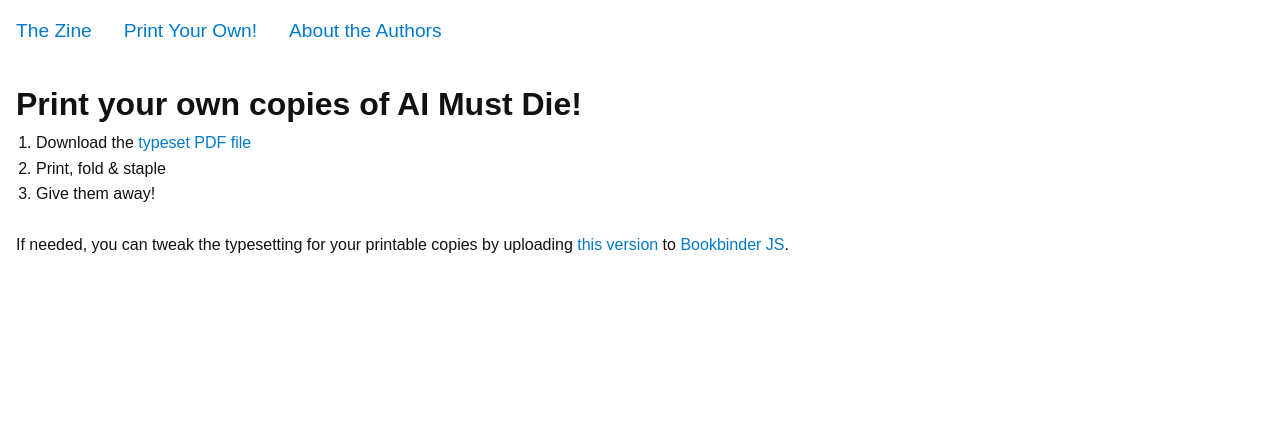
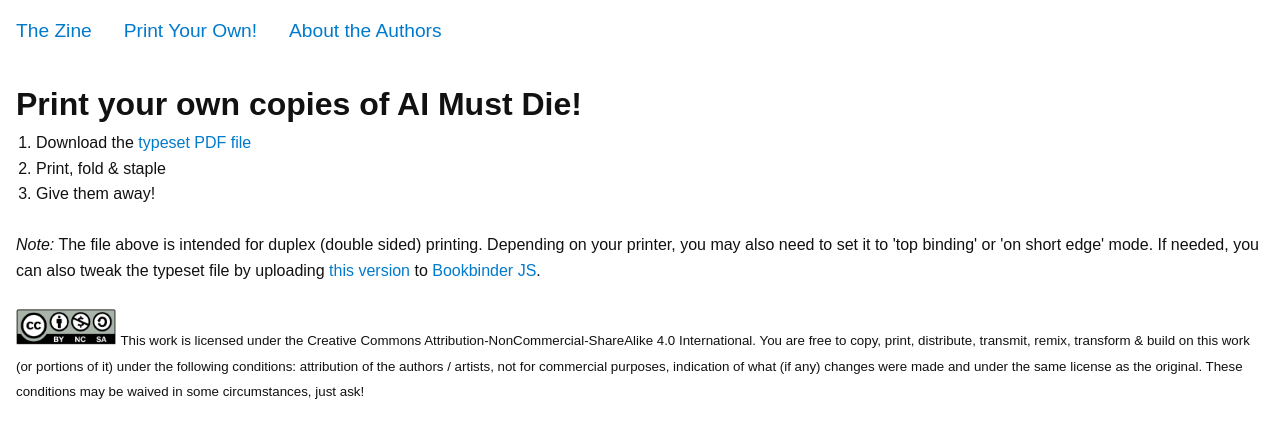
Before and after one commit to camoverride/ai_must_die, a Jekyll site: the page built from assets/printable.html, in a window 1280 px wide. Shown: the top 438 px of the page. Built offline with Jekyll 4.4.1, drawn with Linux system fonts in a browser that asks for light colours.

Commit message:
clarified print instructions, added cc lic to print page

```diff
--- a/assets/printable.html
+++ b/assets/printable.html
@@ -15,8 +15,11 @@ title: Print Your Own!
     </p>
 </div>
 <br>
-<div>
     <p>
-        If needed, you can tweak the typesetting for your printable copies by uploading <a href="AI_Must_Die_v1.4.4.pdf">this version</a> to <a href="https://momijizukamori.github.io/bookbinder-js/">Bookbinder JS</a>.
+        <i>Note:</i> The file above is intended for duplex (double sided) printing. Depending on your printer, you may also need to set it to 'top binding' or 'on short edge' mode.
+        If needed, you can also tweak the typeset file by uploading <a href="AI_Must_Die_v1.4.4.pdf">this version</a> to <a href="https://momijizukamori.github.io/bookbinder-js/">Bookbinder JS</a>.
     </p>
+    <br>
+    <a href="https://creativecommons.org/licenses/by-nc-sa/4.0/deed.en"><img src="../assets/cc.png" alt="Creative Commons Attribution-NonCommercial-ShareAlike 4.0 International Logo" style="width: 5vw; min-width: 100px;"></a>
+    <small>This work is licensed under the Creative Commons Attribution-NonCommercial-ShareAlike 4.0 International. You are free to copy, print, distribute, transmit, remix, transform & build on this work (or portions of it) under the following conditions: attribution of the authors / artists, not for commercial purposes, indication of what (if any) changes were made and under the same license as the original. These conditions may be waived in some circumstances, just ask!</small>
 </div>
```
Also changed, not shown: assets/cc.png (added).
